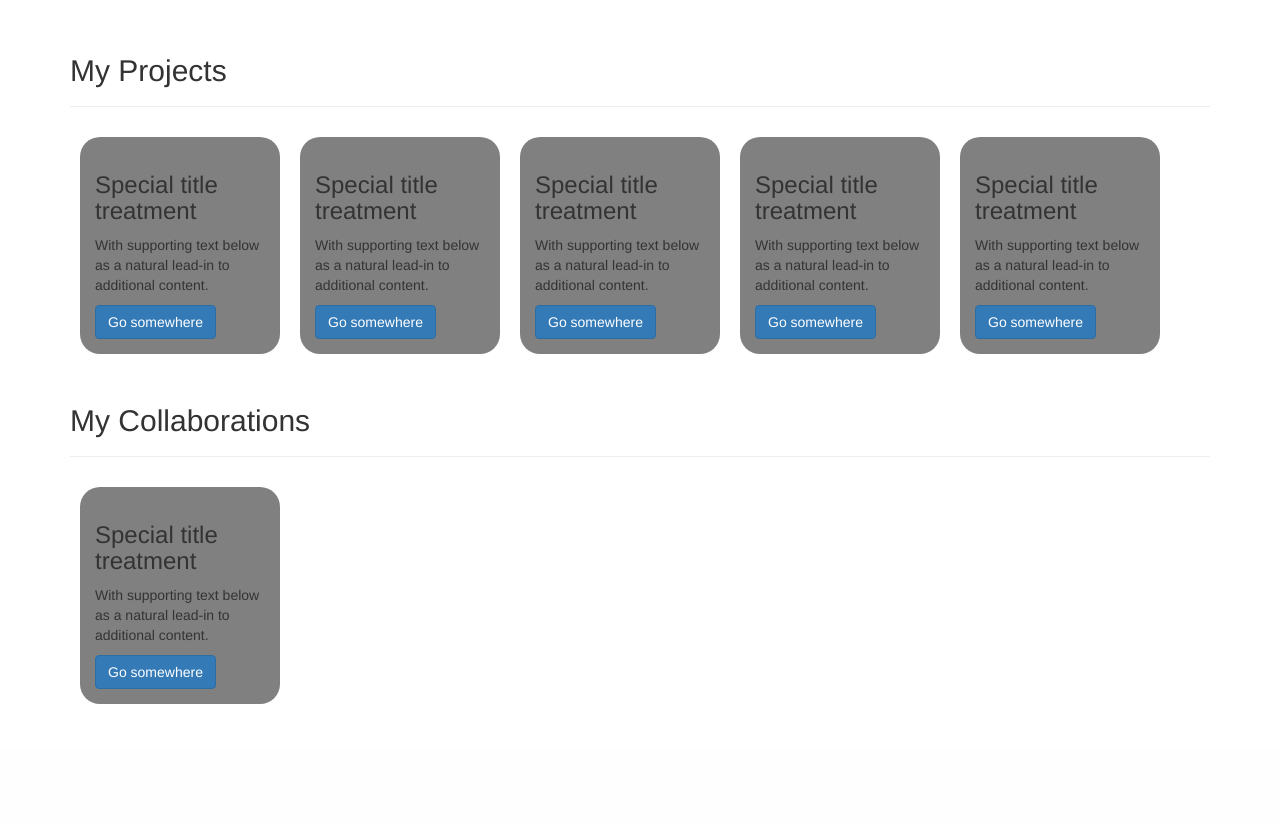
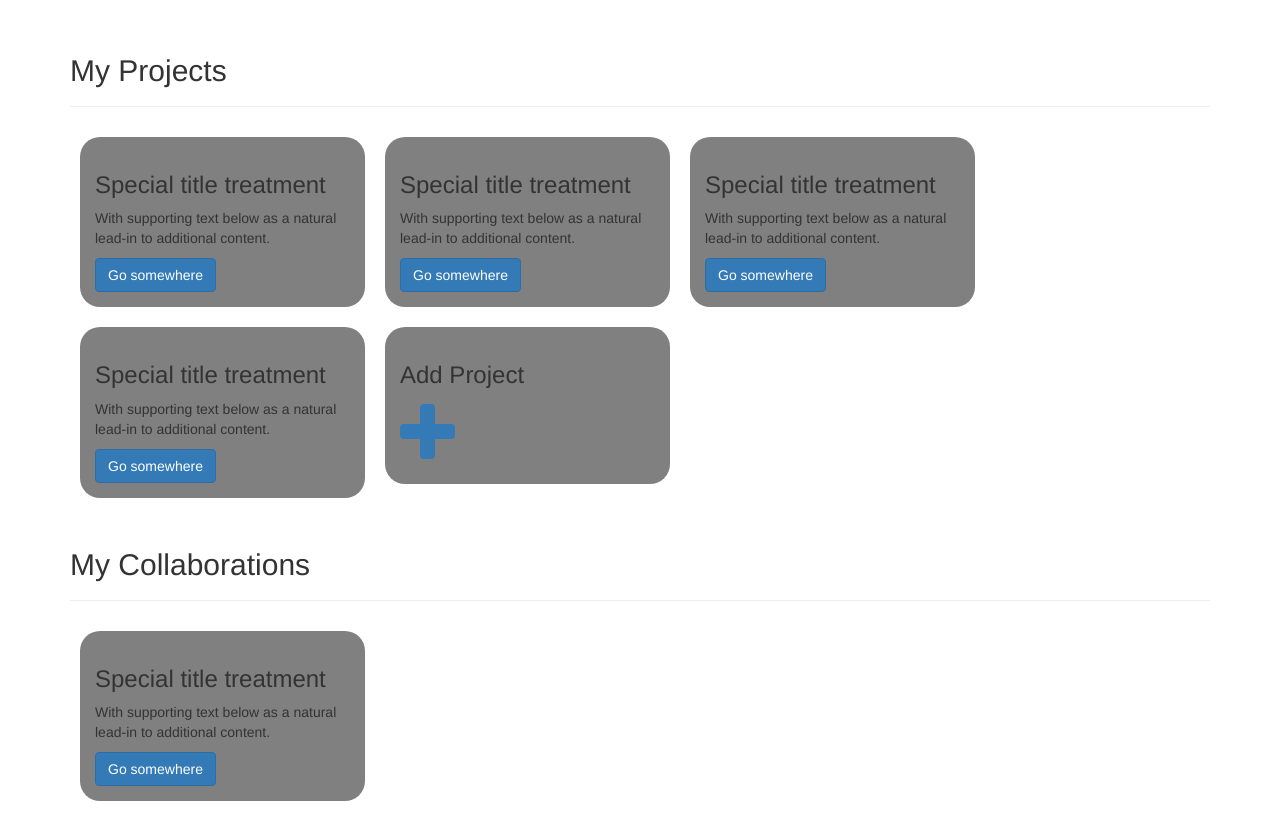
Before and after one commit to PeaceOff/FEUP-LBAW, a PHP site: page /pages/personalPage.php in a window 1280 px wide. Shown: the part 51-877 px from the top of the page. Before the commit the page ends 755 px from the top, so only its background shows below. Run offline with PHP 8.4, Linux system fonts and the light colour scheme; some libraries are stand-ins or nearby versions.

Commit message:
minor fixes

```diff
--- a/css/style.css
+++ b/css/style.css
@@ -76,7 +76,7 @@ body{
 /* cards */
 
 .card{
-  width: 50px;
+
   background:grey;
   padding: 15px;
   margin: 10px;
--- a/pages/personalPage.php
+++ b/pages/personalPage.php
@@ -9,8 +9,7 @@ include_once '../templates/header.php';
     <h2> My Projects </h2>
   </div>
 
-
-  <div class="card col-lg-3 col-md-3 col-sm-6 col-xs-12" style="width: 20rem; background:grey;">
+  <div class="card col-lg-3 col-md-3 col-sm-6 col-xs-12">
     <div class="card-block">
       <h3 class="card-title">Special title treatment</h3>
       <p class="card-text">With supporting text below as a natural lead-in to additional content.</p>
@@ -18,7 +17,7 @@ include_once '../templates/header.php';
     </div>
   </div>
 
-  <div class="card col-lg-3 col-md-3 col-sm-6 col-xs-12" style="width: 20rem; background:grey;">
+  <div class="card col-lg-3 col-md-3 col-sm-6 col-xs-12">
     <div class="card-block">
       <h3 class="card-title">Special title treatment</h3>
       <p class="card-text">With supporting text below as a natural lead-in to additional content.</p>
@@ -26,7 +25,7 @@ include_once '../templates/header.php';
     </div>
   </div>
 
-  <div class="card col-lg-3 col-md-3 col-sm-6 col-xs-12" style="width: 20rem; background:grey;">
+  <div class="card col-lg-3 col-md-3 col-sm-6 col-xs-12">
     <div class="card-block">
       <h3 class="card-title">Special title treatment</h3>
       <p class="card-text">With supporting text below as a natural lead-in to additional content.</p>
@@ -34,7 +33,7 @@ include_once '../templates/header.php';
     </div>
   </div>
 
-  <div class="card col-lg-3 col-md-3 col-sm-6 col-xs-12" style="width: 20rem; background:grey;">
+  <div class="card col-lg-3 col-md-3 col-sm-6 col-xs-12">
     <div class="card-block">
       <h3 class="card-title">Special title treatment</h3>
       <p class="card-text">With supporting text below as a natural lead-in to additional content.</p>
@@ -42,7 +41,24 @@ include_once '../templates/header.php';
     </div>
   </div>
 
-  <div class="card col-lg-3 col-md-3 col-sm-6 col-xs-12" style="width: 20rem; background:grey;">
+  <div class="card col-lg-3 col-md-3 col-sm-6 col-xs-12" >
+    <div class="card-block">
+      <h3 class="card-title">Add Project</h3>
+          <a href="#">
+            <i class="fa fa-plus fa-5x"></i>
+          </a>
+    </div>
+  </div>
+
+</div>
+
+<div class="container">
+  <div class="page-header">
+    <h2> My Collaborations </h2>
+  </div>
+
+
+  <div class="card col-lg-3 col-md-3 col-sm-6 col-xs-12">
     <div class="card-block">
       <h3 class="card-title">Special title treatment</h3>
       <p class="card-text">With supporting text below as a natural lead-in to additional content.</p>
@@ -53,21 +69,6 @@ include_once '../templates/header.php';
 
 </div>
 
-<div class="container">
-  <div class="page-header">
-    <h2> My Collaborations </h2>
-  </div>
-
-
-
-  <div class="card col-lg-3 col-md-3 col-sm-6 col-xs-12" style="width: 20rem; background:grey;">
-    <div class="card-block">
-      <h3 class="card-title">Special title treatment</h3>
-      <p class="card-text">With supporting text below as a natural lead-in to additional content.</p>
-      <a href="#" class="btn btn-primary">Go somewhere</a>
-    </div>
-  </div>
-  </div
 
 
 
--- a/templates/header.php
+++ b/templates/header.php
@@ -6,7 +6,7 @@
   <meta name="viewport" content="width=device-width, initial-scale=1">
   <!-- The above 3 meta tags *must* come first in the head; any other head content must come *after* these tags -->
   <title>LBAW Project</title>
-
+  <link rel="stylesheet" href="https://maxcdn.bootstrapcdn.com/font-awesome/4.7.0/css/font-awesome.min.css">
   <link rel="stylesheet" href="../css/style.css">
   <!-- Latest compiled and minified CSS -->
   <link rel="stylesheet" href="https://maxcdn.bootstrapcdn.com/bootstrap/3.3.7/css/bootstrap.min.css">
```
